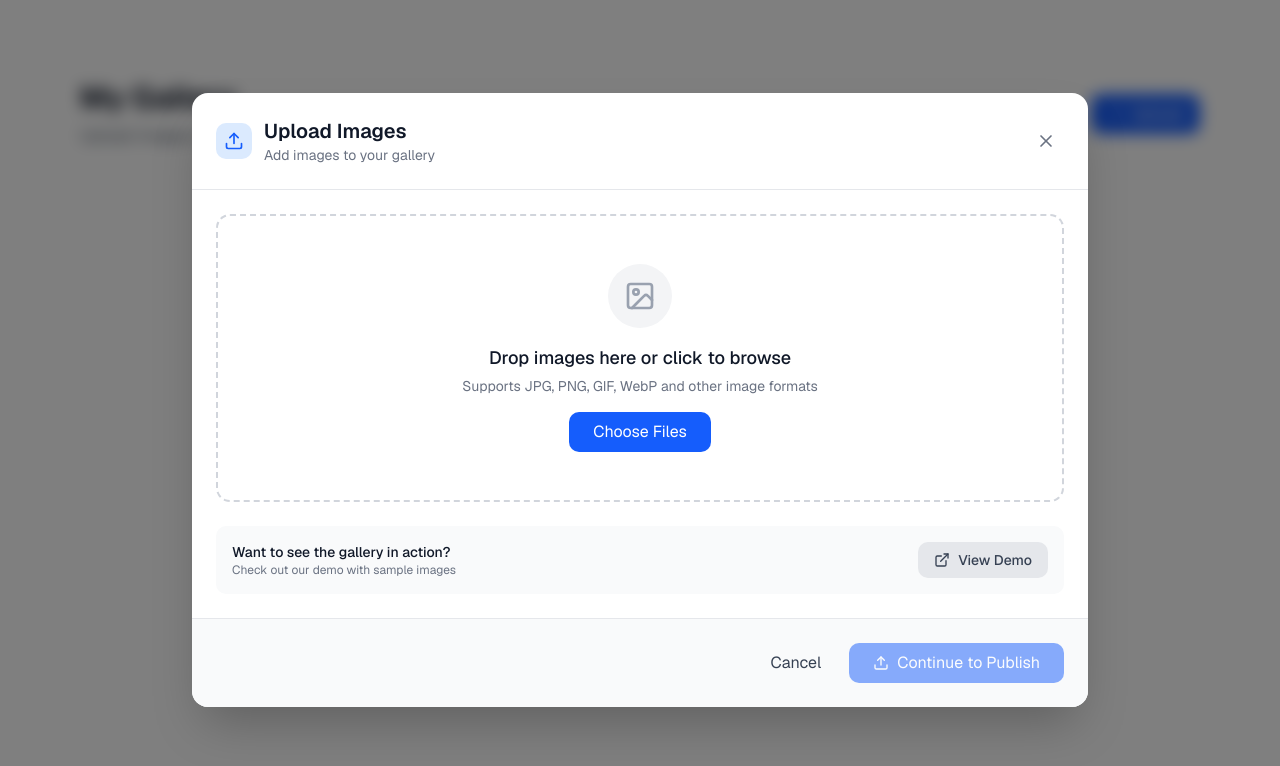
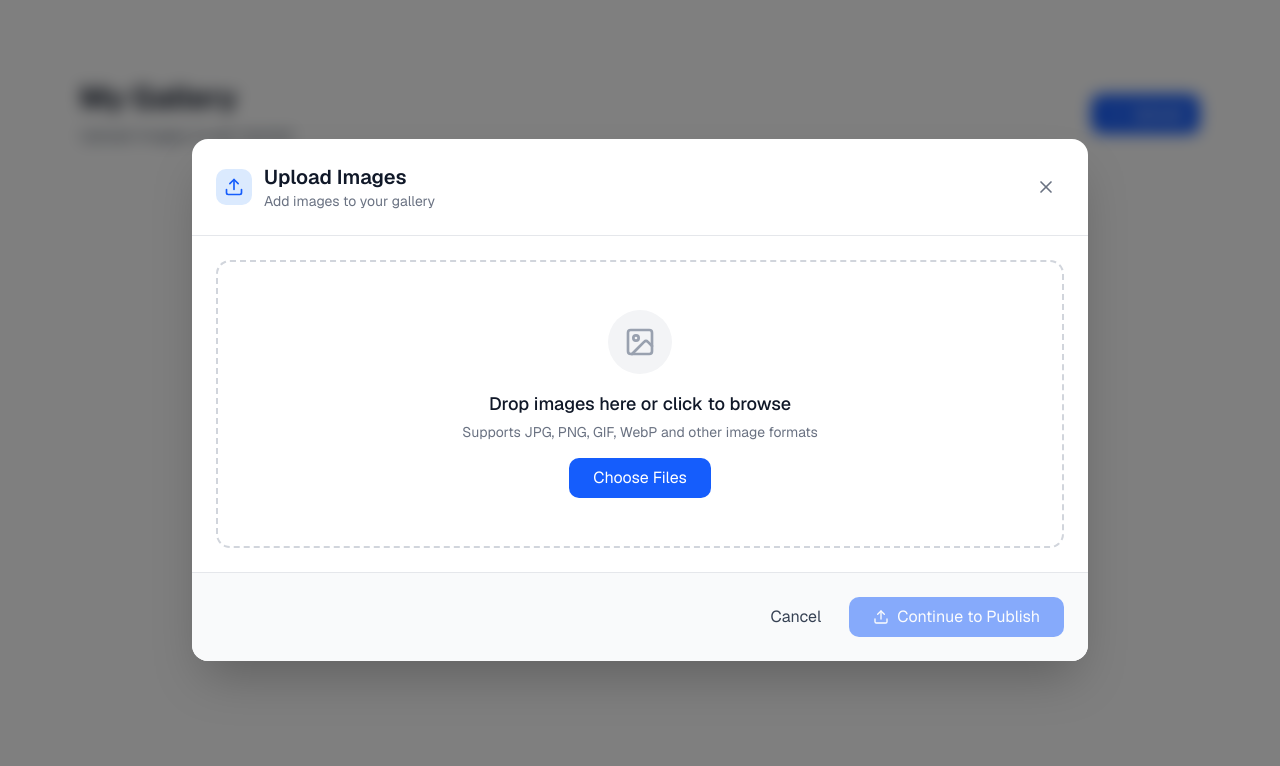
Before and after one commit to nishchay-v/momentarium, a Next.js app: page /upload in a window 1280 px wide. Both pictures are taken after a click on the button "Upload". Shown: the top 766 px of the page. Built offline with nearby package versions, Linux system fonts and the light colour scheme.

Commit message:
[refactor] Remove demo link from UploadPageClient and UploadModal for a cleaner UI

```diff
--- a/src/app/upload/UploadPageClient.tsx
+++ b/src/app/upload/UploadPageClient.tsx
@@ -8,7 +8,6 @@ import { UploadProvider, useUpload } from "@/components/UploadProvider";
 import { useGallery } from "@/components/GalleryProvider";
 import { useState } from "react";
 import { Upload, Image as ImageIcon, Plus } from "lucide-react";
-import Link from "next/link";
 
 // MASONRY ANIMATION CONFIGURATION
 // Animation duration for masonry items (seconds)
@@ -65,13 +64,6 @@ function EmptyState({ onUploadClick }: { onUploadClick: () => void }) {
           <Upload className="w-5 h-5" />
           Upload Images
         </button>
-        <Link
-          href="/demo"
-          className="flex items-center gap-2 px-6 py-3 bg-gray-200 text-gray-700 rounded-lg hover:bg-gray-300 transition-colors font-medium"
-        >
-          <ImageIcon className="w-5 h-5" />
-          View Demo Gallery
-        </Link>
       </div>
     </div>
   );
--- a/src/components/UploadModal.tsx
+++ b/src/components/UploadModal.tsx
@@ -12,7 +12,6 @@ import {
   Rocket,
   Check,
 } from "lucide-react";
-import Link from "next/link";
 
 // FILE SIZE CONVERSION
 // Bytes per kilobyte (for file size formatting)
@@ -319,11 +318,10 @@ const UploadModal = ({ isOpen, onClose }: UploadModalProps) => {
               {/* Drag and Drop Zone */}
               {previewFiles.length === 0 && (
                 <div
-                  className={`border-2 border-dashed rounded-xl p-12 text-center transition-colors ${
-                    dragActive
+                  className={`border-2 border-dashed rounded-xl p-12 text-center transition-colors ${dragActive
                       ? "border-blue-400 bg-blue-50"
                       : "border-gray-300 hover:border-gray-400"
-                  }`}
+                    }`}
                   onDragEnter={handleDrag}
                   onDragLeave={handleDrag}
                   onDragOver={handleDrag}
@@ -432,27 +430,6 @@ const UploadModal = ({ isOpen, onClose }: UploadModalProps) => {
                   </div>
                 </div>
               )}
-
-              {/* Demo Link */}
-              <div className="mt-6 p-4 bg-gray-50 rounded-lg">
-                <div className="flex items-center justify-between">
-                  <div>
-                    <p className="text-sm font-medium text-gray-900">
-                      Want to see the gallery in action?
-                    </p>
-                    <p className="text-xs text-gray-500">
-                      Check out our demo with sample images
-                    </p>
-                  </div>
-                  <Link
-                    href="/demo"
-                    className="flex items-center gap-2 px-4 py-2 bg-gray-200 text-gray-700 rounded-lg hover:bg-gray-300 transition-colors text-sm font-medium"
-                  >
-                    <ExternalLink className="w-4 h-4" />
-                    View Demo
-                  </Link>
-                </div>
-              </div>
             </>
           )}
         </div>
```
